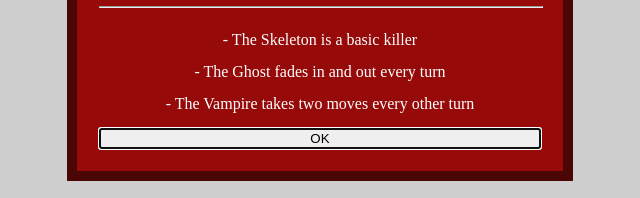
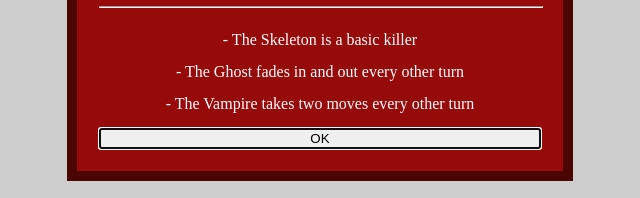
Before and after one commit to TJDRZ/hellhouse, a website built with webpack: page dist/index.html in a window 1280 px wide. Both pictures are taken after a click on the button "Rules". Shown: the part 359-557 px from the top of the page, 320-960 px from the left. Built offline with nearby package versions, Linux system fonts and the light colour scheme.

Commit message:
Text updates in HTML

```diff
--- a/dist/index.html
+++ b/dist/index.html
@@ -55,7 +55,7 @@
         <p>- Move to the lit up exit room to survive</p>
         <hr />
         <p>- The Skeleton is a basic killer</p>
-        <p>- The Ghost fades in and out every turn</p>
+        <p>- The Ghost fades in and out every other turn</p>
         <p>- The Vampire takes two moves every other turn</p>
         <button>OK</button>
       </form>
```
